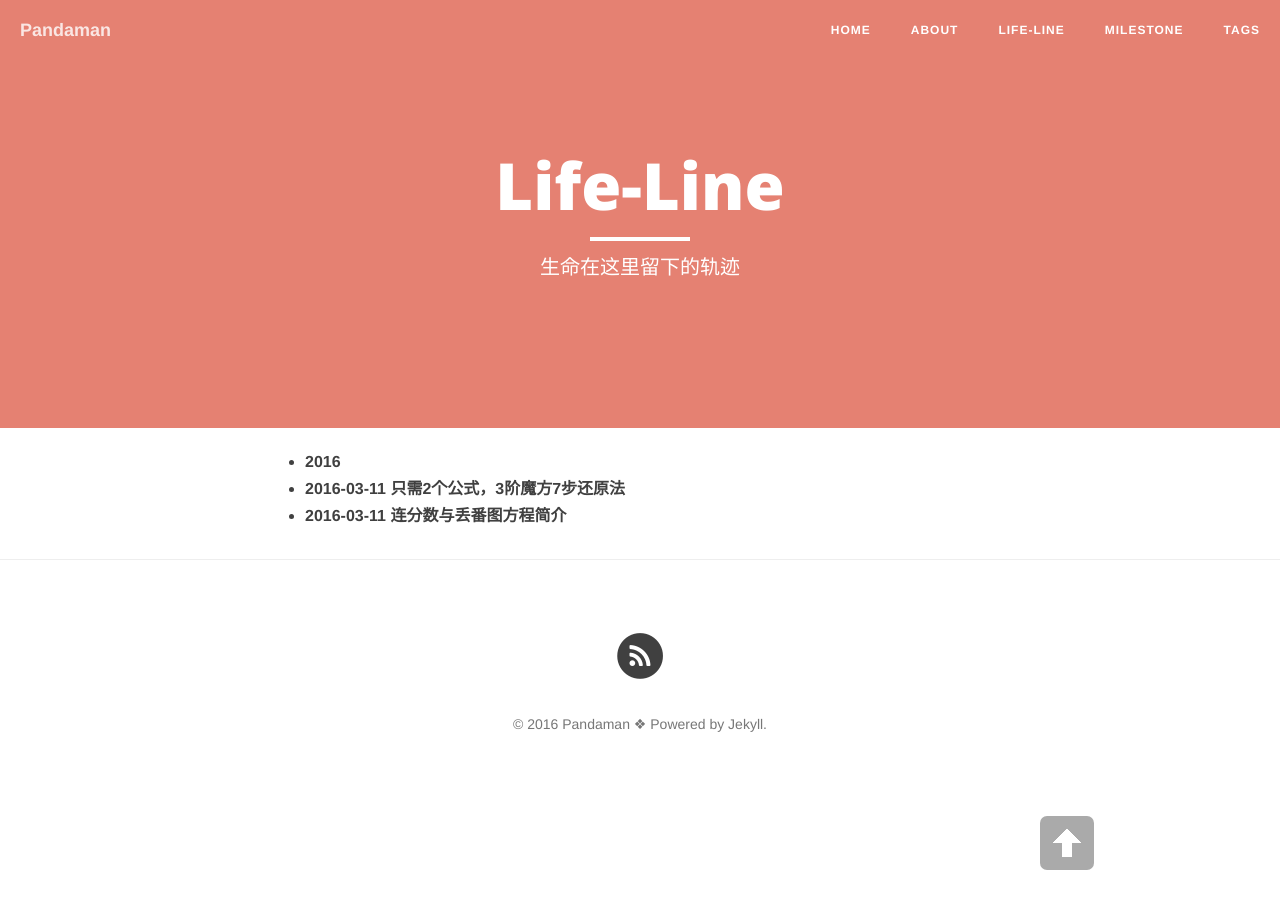
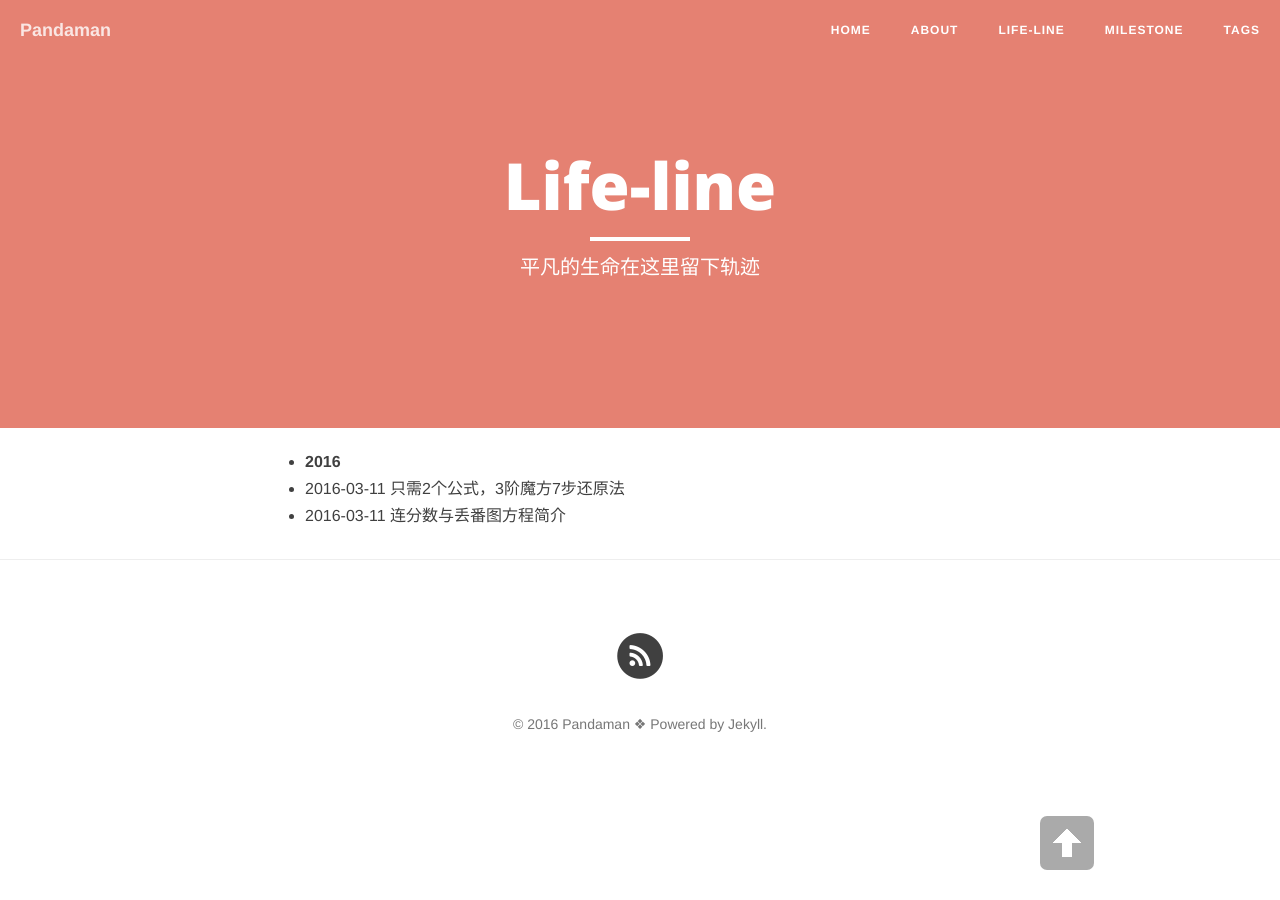
Before and after one commit to ceares/ceares.github.io, a Jekyll site: the page built from archive.md, in a window 1280 px wide. Built offline with Jekyll 4.4.1, drawn with Linux system fonts in a browser that asks for light colours; nearby versions of some CDN libraries; library files that are not in the unit come from our copies.

Commit message:
Update archive.md

```diff
--- a/archive.md
+++ b/archive.md
@@ -1,17 +1,17 @@
 ---
 layout: page
-title: "Life-Line"
-description: "生命在这里留下的轨迹"
+title: "Life-line"
+description: "平凡的生命在这里留下轨迹"
 header-img: "img/orange.jpg"
 ---
 
 
-<ul class="listing" style="font-weight:bold;">
+<ul class="listing">
 {% for post in site.posts %}
   {% capture y %}{{post.date | date:"%Y"}}{% endcapture %}
   {% if year != y %}
     {% assign year = y %}
-    <li class="listing-seperator">{{ y }}</li>
+    <li class="listing-seperator" style="font-weight:bold;">{{ y }}</li>
   {% endif %}
   <li class="listing-item">
     <time datetime="{{ post.date | date:"%Y-%m-%d" }}">{{ post.date | date:"%Y-%m-%d" }}</time>
```
